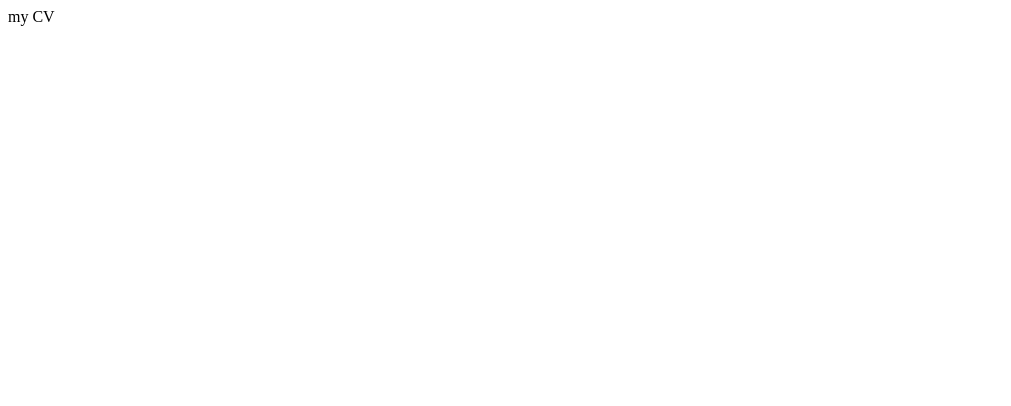
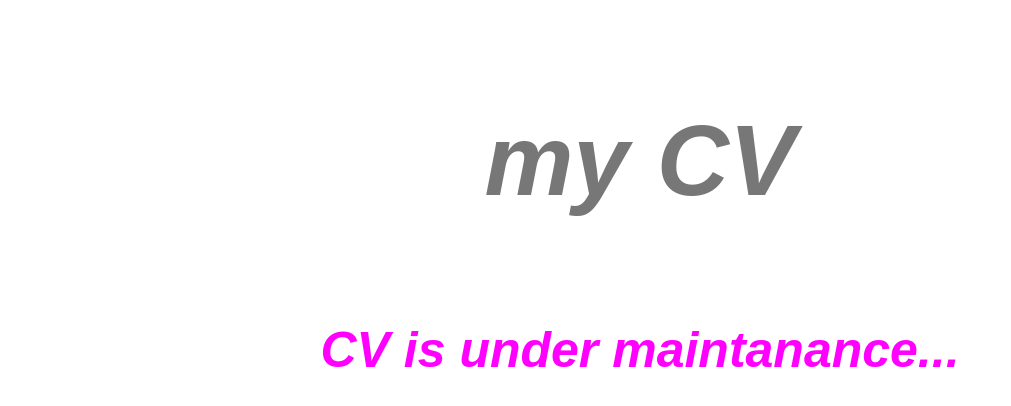
Before and after one commit to AntonBurmagin/rsschool-cv, a plain HTML site: page index.html in a window 1280 px wide. Shown: the whole page, without its empty margins (0-1011 px from the left). Drawn offline with Linux system fonts and the light colour scheme.

Commit message:
feat: add styles to header and p

```diff
--- a/index.html
+++ b/index.html
@@ -4,10 +4,11 @@
     <meta charset="UTF-8">
     <meta http-equiv="X-UA-Compatible" content="IE=edge">
     <meta name="viewport" content="width=device-width, initial-scale=1.0">
-    <link href="style.css" rel="stylesheet">
+    <link href="styles.css" rel="stylesheet" type="text/css">
     <title>my CV</title>
 </head>
 <body>
     <header>my CV</header>
+    <p>CV is under maintanance...</p>
 </body>
 </html>
--- /dev/null
+++ b/styles.css
@@ -0,0 +1,14 @@
+
+body header {
+    font: italic bold 100px/1.2 Arial;
+    color: #777;
+    text-align: center;
+    margin: 100px;
+}
+
+ p {
+    font: italic bold 50px/1.2 Arial;
+    color: #f0f;
+    text-align: center;
+    animation: p-anim 2s infinite;
+}
```
Also changed, not shown: style.css (deleted).
